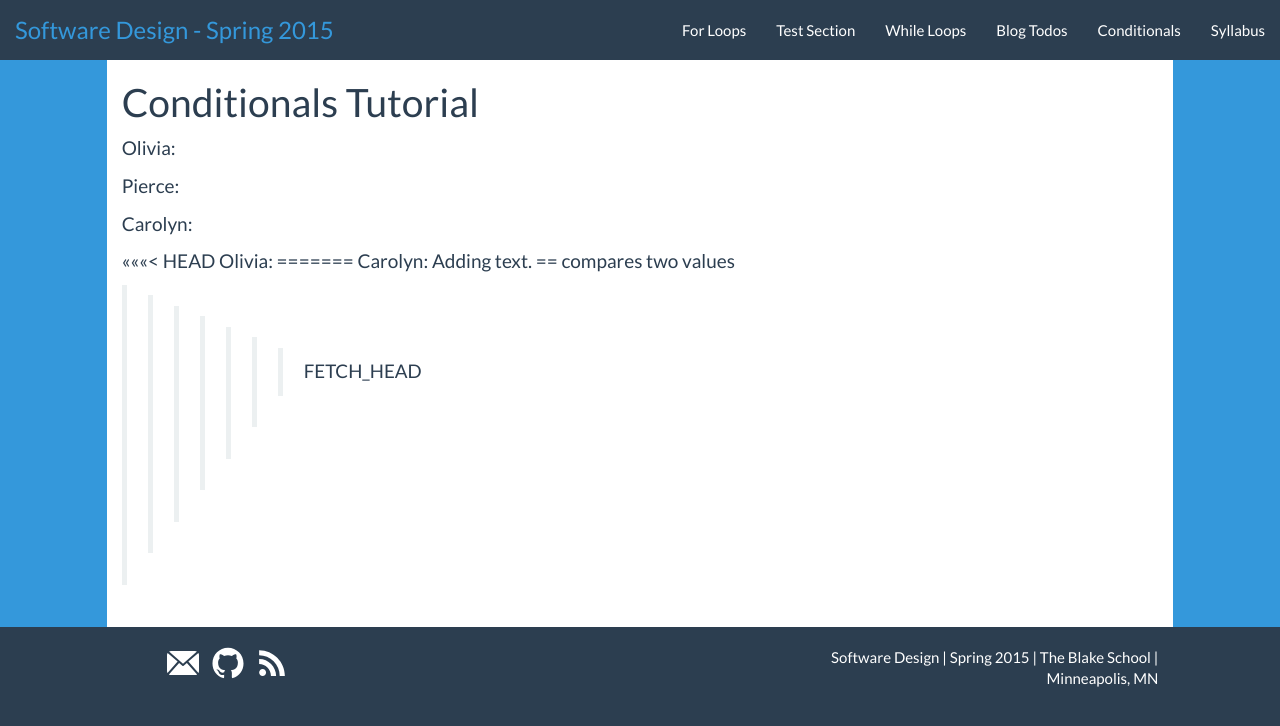
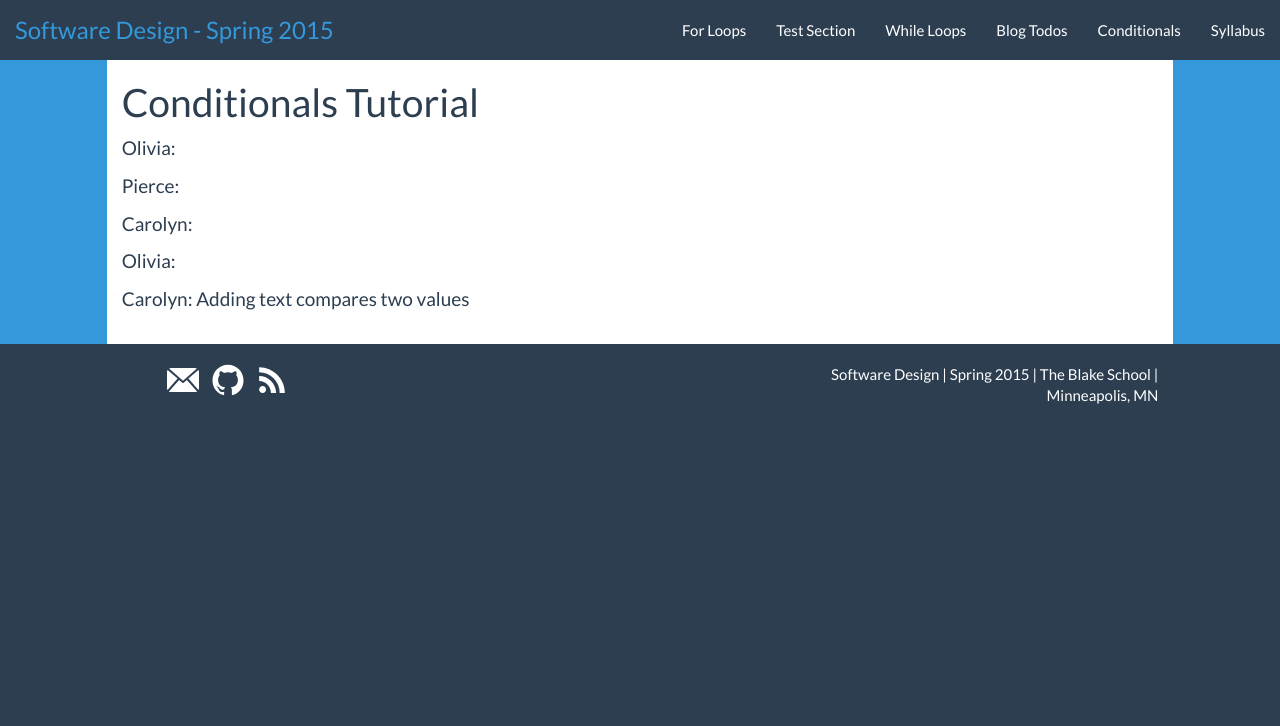
Before and after one commit to BlakeCS-Spring2015/blakecs-spring2015.github.io, a Jekyll site: the page built from conditionals.md, in a window 1280 px wide. Shown: the top 726 px of the page. Built offline with Jekyll 4.4.1, drawn with Linux system fonts in a browser that asks for light colours; Markdown is read by kramdown in place of the engine named in the settings.

Commit message:
conditions page

```diff
--- a/conditionals.md
+++ b/conditionals.md
@@ -20,9 +20,7 @@ Carolyn:
 
 
 
-<<<<<<< HEAD
+
 Olivia:
-=======
-Carolyn: Adding text.
-== compares two values
->>>>>>> FETCH_HEAD
+
+Carolyn: Adding text compares two values
```
